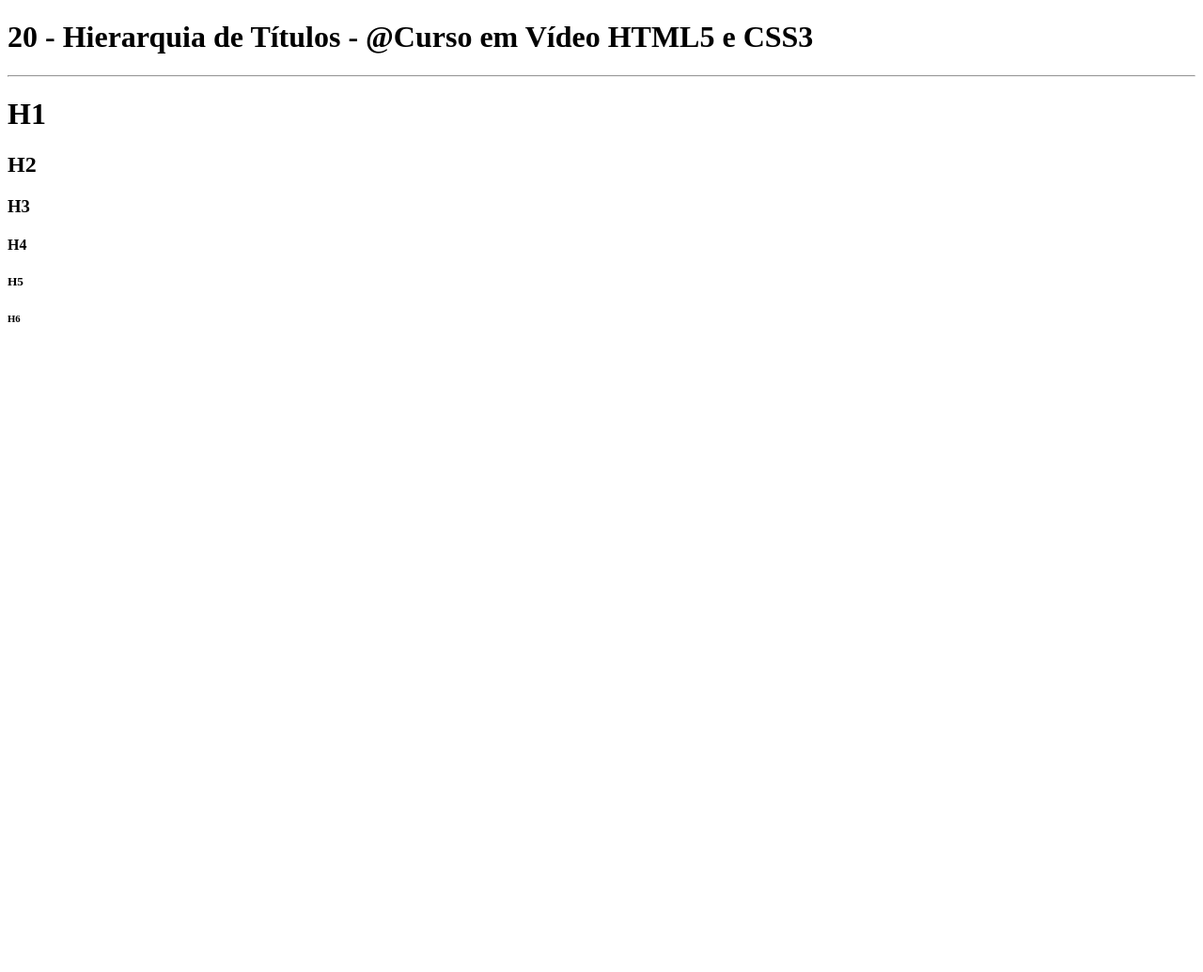
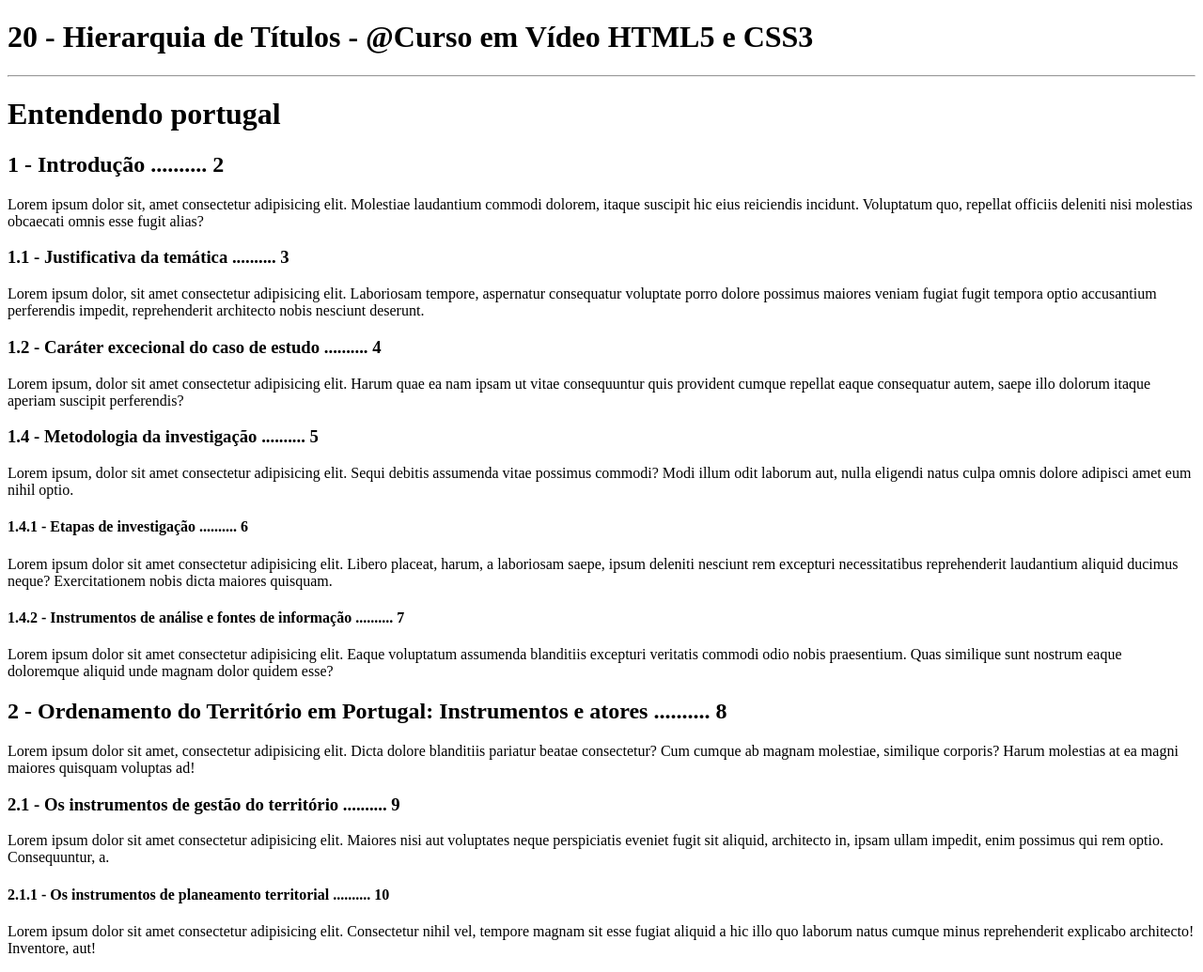
Before and after one commit to kjunda01/HTML5-E-CSS3, a plain HTML site: page Curso em Video/html-css/exercicios/ex006/index.html in a window 1280 px wide. Shown: the whole page at 94% size. Before the commit the page ends 800 px from the top, so only its background shows below. Drawn offline with Linux system fonts and the light colour scheme.

Commit message:
20 - Hierarquia de Títulos - @Curso em Vídeo HTML5 e CSS3

```diff
--- a/Curso em Video/html-css/exercicios/ex006/index.html
+++ b/Curso em Video/html-css/exercicios/ex006/index.html
@@ -11,12 +11,24 @@
         20 - Hierarquia de Títulos - @Curso em Vídeo HTML5 e CSS3
     </h1>
     <hr>
-    <h1>H1</h1>
-    <H2>H2</H2>
-    <H3>H3</H3>
-    <h4>H4</h4>
-    <h5>H5</h5>
-    <h6>H6</h6>
-
+    <h1>Entendendo portugal</h1>
+    <H2>1 - Introdução .......... 2</H2>
+    <p>Lorem ipsum dolor sit, amet consectetur adipisicing elit. Molestiae laudantium commodi dolorem, itaque suscipit hic eius reiciendis incidunt. Voluptatum quo, repellat officiis deleniti nisi molestias obcaecati omnis esse fugit alias?</p>
+    <h3>1.1 - Justificativa da temática .......... 3</h3>
+    <p>Lorem ipsum dolor, sit amet consectetur adipisicing elit. Laboriosam tempore, aspernatur consequatur voluptate porro dolore possimus maiores veniam fugiat fugit tempora optio accusantium perferendis impedit, reprehenderit architecto nobis nesciunt deserunt.</p>
+    <h3>1.2 - Caráter excecional do caso de estudo .......... 4</h3>
+    <p>Lorem ipsum, dolor sit amet consectetur adipisicing elit. Harum quae ea nam ipsam ut vitae consequuntur quis provident cumque repellat eaque consequatur autem, saepe illo dolorum itaque aperiam suscipit perferendis?</p>
+    <h3>1.4 - Metodologia da investigação .......... 5</h3>
+    <p>Lorem ipsum, dolor sit amet consectetur adipisicing elit. Sequi debitis assumenda vitae possimus commodi? Modi illum odit laborum aut, nulla eligendi natus culpa omnis dolore adipisci amet eum nihil optio.</p>
+    <h4>1.4.1 - Etapas de investigação .......... 6</h4>
+    <p>Lorem ipsum dolor sit amet consectetur adipisicing elit. Libero placeat, harum, a laboriosam saepe, ipsum deleniti nesciunt rem excepturi necessitatibus reprehenderit laudantium aliquid ducimus neque? Exercitationem nobis dicta maiores quisquam.</p>
+    <h4>1.4.2 - Instrumentos de análise e fontes de informação .......... 7</h4>
+    <p>Lorem ipsum dolor sit amet consectetur adipisicing elit. Eaque voluptatum assumenda blanditiis excepturi veritatis commodi odio nobis praesentium. Quas similique sunt nostrum eaque doloremque aliquid unde magnam dolor quidem esse?</p>
+    <H2>2 - Ordenamento do Território em Portugal: Instrumentos e atores .......... 8</H2>
+    <p>Lorem ipsum dolor sit amet, consectetur adipisicing elit. Dicta dolore blanditiis pariatur beatae consectetur? Cum cumque ab magnam molestiae, similique corporis? Harum molestias at ea magni maiores quisquam voluptas ad!</p>
+    <h3>2.1 - Os instrumentos de gestão do território .......... 9</h3>
+    <p>Lorem ipsum dolor sit amet consectetur adipisicing elit. Maiores nisi aut voluptates neque perspiciatis eveniet fugit sit aliquid, architecto in, ipsam ullam impedit, enim possimus qui rem optio. Consequuntur, a.</p>
+    <h4>2.1.1 - Os instrumentos de planeamento territorial .......... 10</h4>
+    <p>Lorem ipsum dolor sit amet consectetur adipisicing elit. Consectetur nihil vel, tempore magnam sit esse fugiat aliquid a hic illo quo laborum natus cumque minus reprehenderit explicabo architecto! Inventore, aut!</p>
 </body>
 </html>
```
